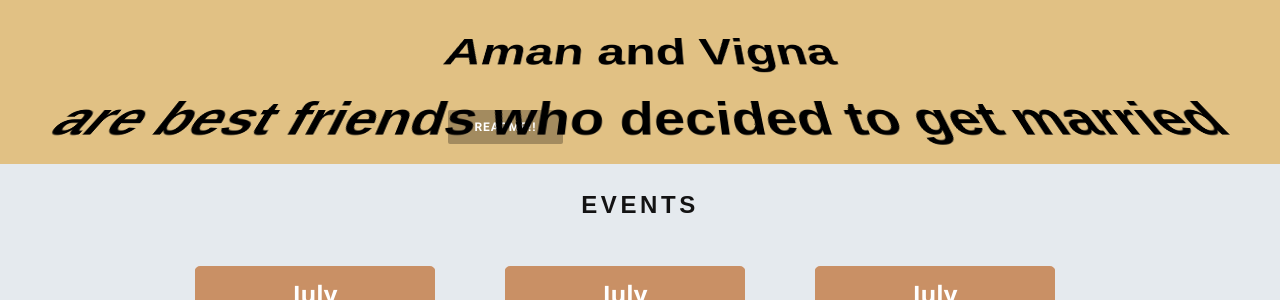
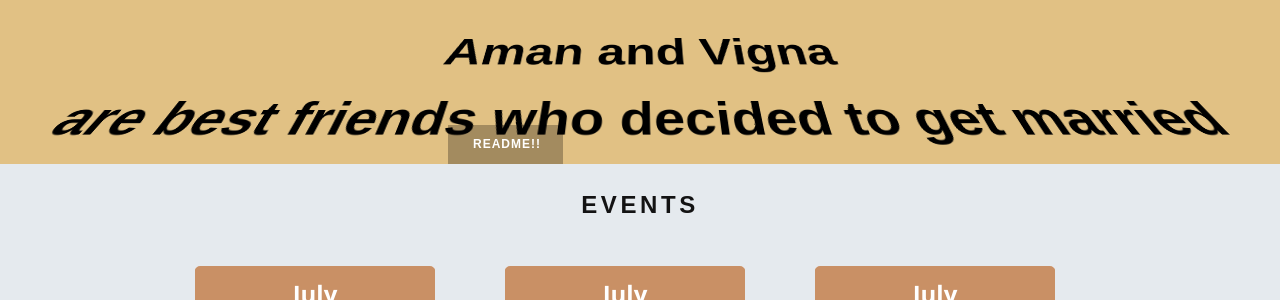
Before and after one commit to uncommonaman/aman_wedding, a Jekyll site: the page built from index.html, in a window 1280 px wide. Shown: the part 1442-1742 px from the top of the page. Built offline with Jekyll 4.4.1, drawn with Linux system fonts in a browser that asks for light colours; some web fonts are replaced.

Commit message:
change anchor tag style

```diff
--- a/_includes/story.html
+++ b/_includes/story.html
@@ -26,6 +26,6 @@
 
     </div>
 </div>
-<a href="story.html" class="button">README!!</a>
+<a href="story.html" class="btn">README!!</a>
 
 </section>
--- a/assets/css/3-modules/_story.sass
+++ b/assets/css/3-modules/_story.sass
@@ -2,7 +2,7 @@
 // *
 //   padding: 0
 //   margin: 0
-a.button
+a.btn
   text-transform: uppercase
   letter-spacing: 1px
   font-size: 12px
```
Also changed, not shown: 2 other files.
